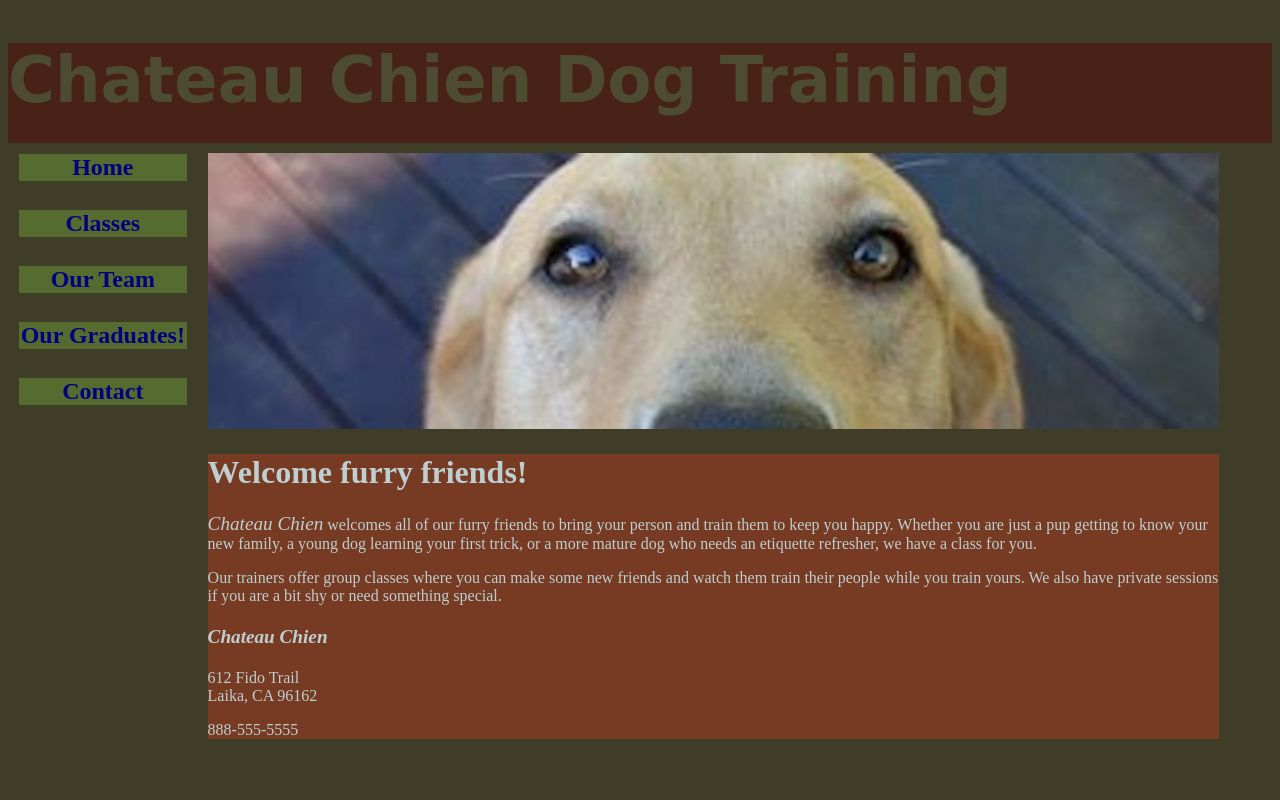
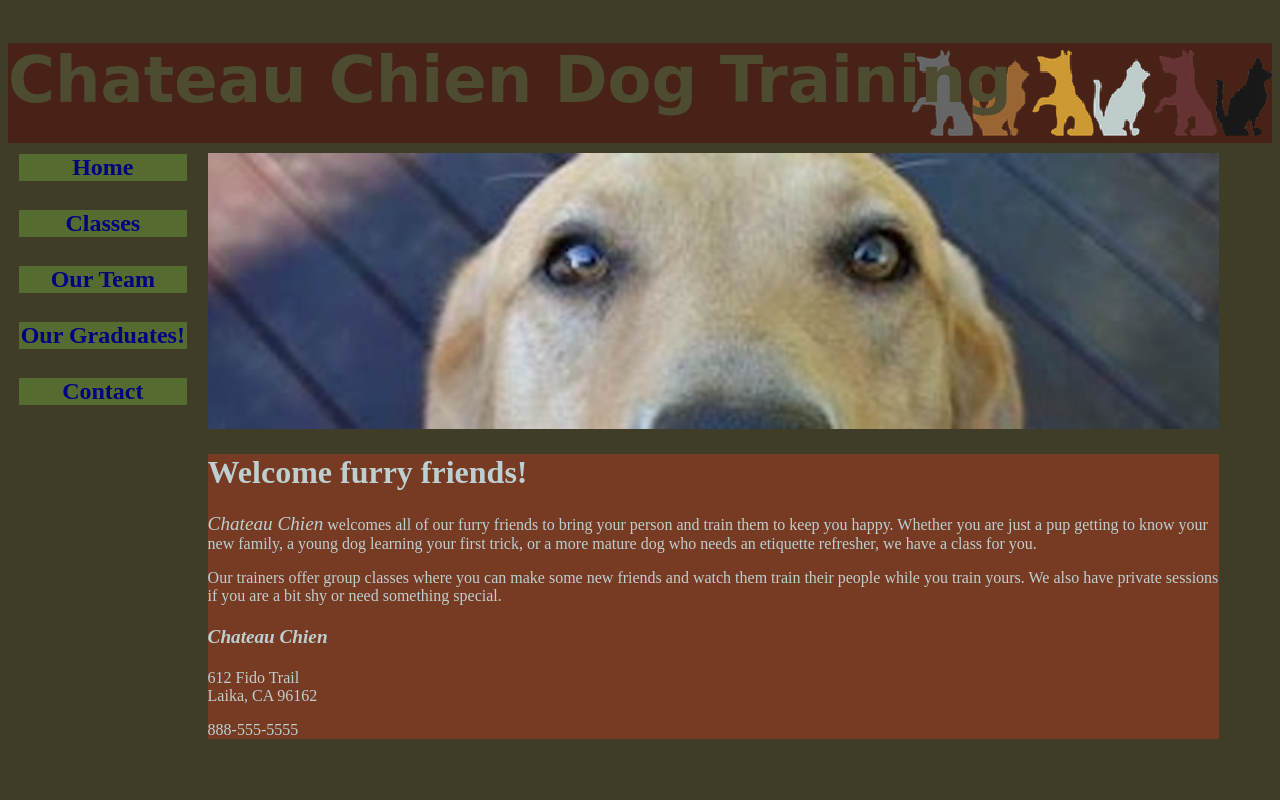
Before and after one commit to LuBocNU/gridview-assignment, a plain HTML site: page index.html in a window 1280 px wide. Shown: the top 800 px of the page. Drawn offline with Linux system fonts and the light colour scheme.

Commit message:
Update chateau.css

```diff
--- a/stylesheets/chateau.css
+++ b/stylesheets/chateau.css
@@ -3,7 +3,7 @@
   this is default which is set at smaller mobile screen first */
 
 header {
-        background-image: url("images/LogoSmall.png");
+        background-image: url("../images/LogoSmall.png");
         background-position: right;
         background-repeat: no-repeat;
         min-height: 50px;
@@ -178,7 +178,7 @@ this media screen would only apply to anything great than 480px*/
     header {
             background-color:#482216;
             color: #4d4b30;
-            background-image: url("images/LogoLarge.png");
+            background-image: url("../images/LogoLarge.png");
             background-position: right;
             background-repeat: no-repeat;
             min-height: 100px;
```
